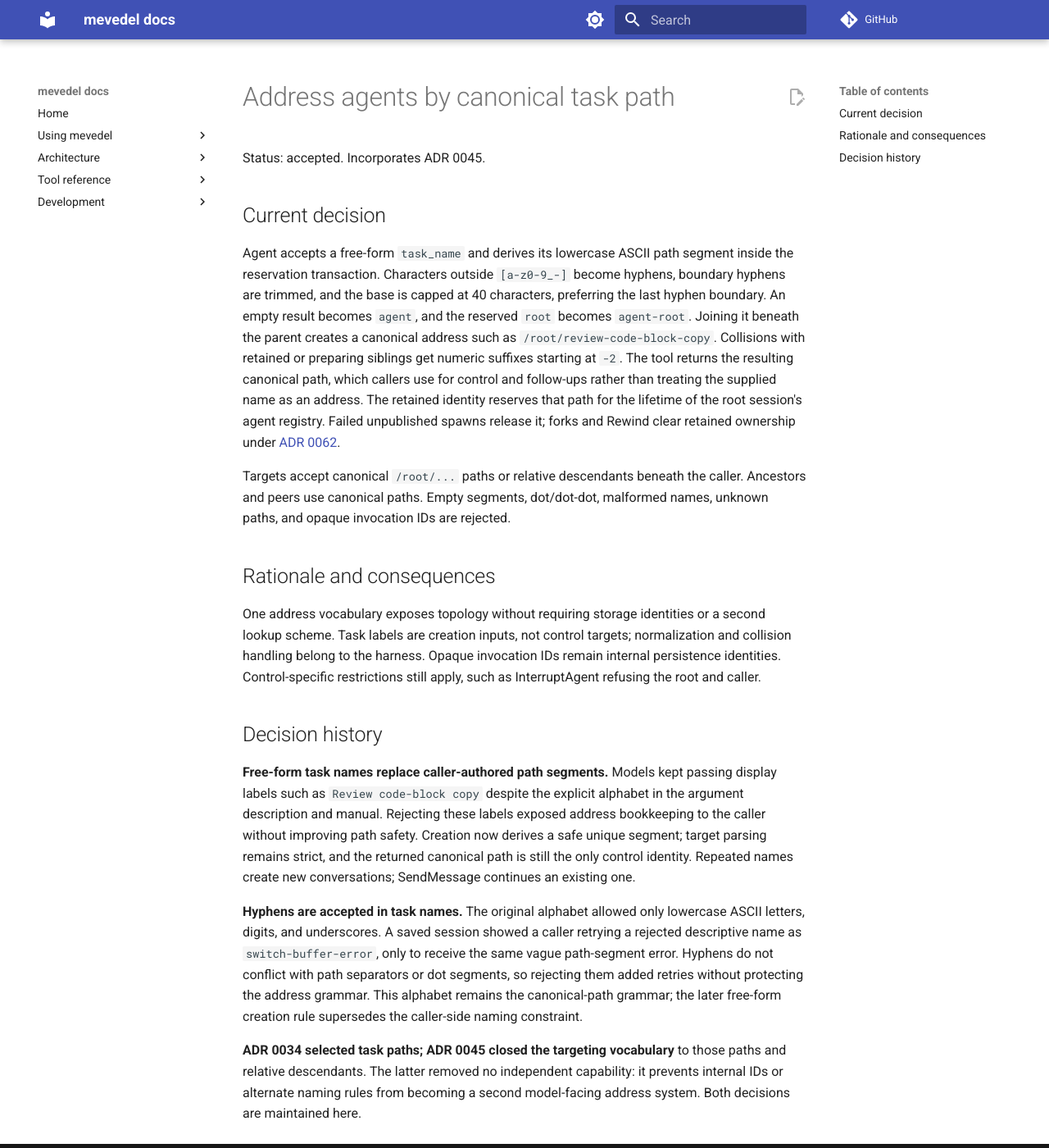
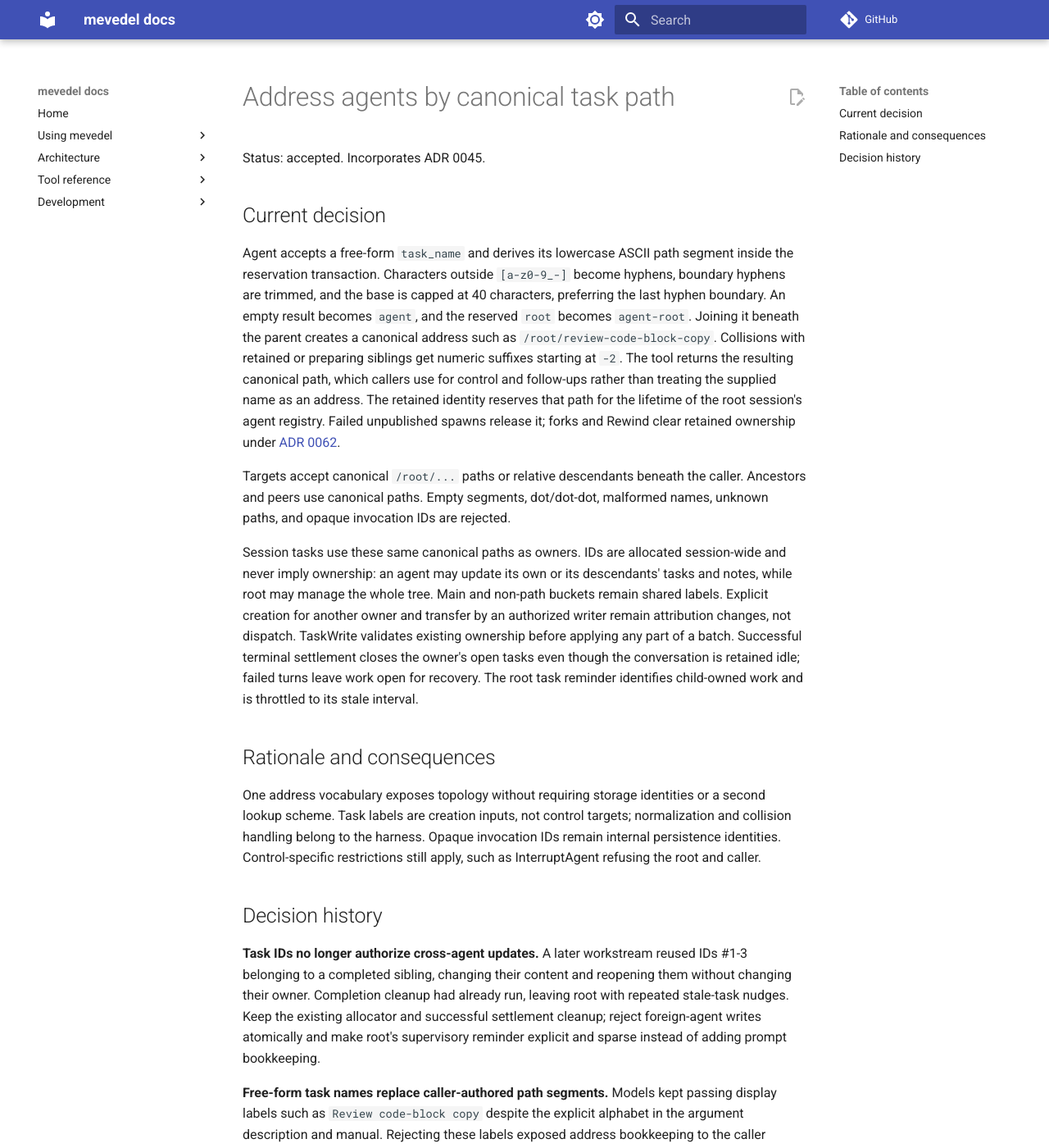
Before and after one commit to FrauH0lle/mevedel, an MkDocs documentation site: the page built from docs/adr/0034-address-agents-by-canonical-task-path.md, in a window 1280 px wide and 1400 px high. Shown: the whole window at 82% size. Built offline with MkDocs 1.6.1 and Material for MkDocs 9.7.7, drawn with Linux system fonts in a browser that asks for light colours; comment, search, counter and statistics services are not loaded.

Commit message:
fix(tasks): Prevent cross-agent ID reuse and reminder floods
Keep session-wide ID allocation and successful agent task finalization. Reject foreign canonical-owner updates before any batch mutation, so a later sibling cannot reopen a completed agent's work under its stale owner.

* mevedel-tool-task.el (mevedel-tool-task--check-owner, mevedel-tool-task--prepare-update, mevedel-tool-task--prepare-note-arg): Protect existing agent task and note ownership while preserving root/ancestor supervision, explicit assignment and shared buckets.

* mevedel-reminders.el (mevedel-reminders-make-task-nudge): Identify child-owned work and throttle delivered nudges to the stale interval.

* test/test-mevedel-tool-task.el, test/test-mevedel-reminders.el, test/test-mevedel-agent-runtime.el: Cover foreign-ID reopening, batch atomicity, transfers, reminder throttling and real retained-idle settlement outcomes.

* prompts/tools/taskwrite.md, docs/agents.md, docs/reminders.md, docs/adr/0034-address-agents-by-canonical-task-path.md, docs/adr/0111-run-programmatic-tool-calls-in-a-closed-machine.md: Document session IDs, owner enforcement and terminal task reconciliation.

Validation: full check succeeds with 12,626 expected ERT results (38 conditional skips), strict compilation and standards checks. Final cold-file regression run has 313 expected results and no skips. Remote acceptance passes 51 cases with 4 conditional skips. Disposable counterfactual controls demonstrate both protections are required.

```diff
--- a/docs/adr/0034-address-agents-by-canonical-task-path.md
+++ b/docs/adr/0034-address-agents-by-canonical-task-path.md
@@ -22,6 +22,17 @@ Targets accept canonical `/root/...` paths or relative descendants beneath the
 caller. Ancestors and peers use canonical paths. Empty segments, dot/dot-dot,
 malformed names, unknown paths, and opaque invocation IDs are rejected.
 
+Session tasks use these same canonical paths as owners. IDs are allocated
+session-wide and never imply ownership: an agent may update its own or its
+descendants' tasks and notes, while root may manage the whole tree. Main and
+non-path buckets remain shared labels. Explicit creation for another owner and
+transfer by an authorized writer remain attribution changes, not dispatch.
+TaskWrite validates existing ownership before applying any part of a batch.
+Successful terminal settlement closes the owner's open
+tasks even though the conversation is retained idle; failed turns leave work
+open for recovery. The root task reminder identifies child-owned work and is
+throttled to its stale interval.
+
 ## Rationale and consequences
 
 One address vocabulary exposes topology without requiring storage identities
@@ -31,6 +42,13 @@ remain internal persistence identities. Control-specific restrictions still
 apply, such as InterruptAgent refusing the root and caller.
 
 ## Decision history
+
+**Task IDs no longer authorize cross-agent updates.** A later workstream reused
+IDs #1-3 belonging to a completed sibling, changing their content and reopening
+them without changing their owner. Completion cleanup had already run, leaving
+root with repeated stale-task nudges. Keep the existing allocator and successful
+settlement cleanup; reject foreign-agent writes atomically and make root's
+supervisory reminder explicit and sparse instead of adding prompt bookkeeping.
 
 **Free-form task names replace caller-authored path segments.** Models kept
 passing display labels such as `Review code-block copy` despite the explicit
```
Also changed, not shown: docs/adr/0111-run-programmatic-tool-calls-in-a-closed-machine.md (+4 -0 lines), docs/agents.md (+14 -0 lines), docs/reminders.md (+8 -0 lines), prompts/tools/taskwrite.md (+9 -0 lines), 5 other files.
